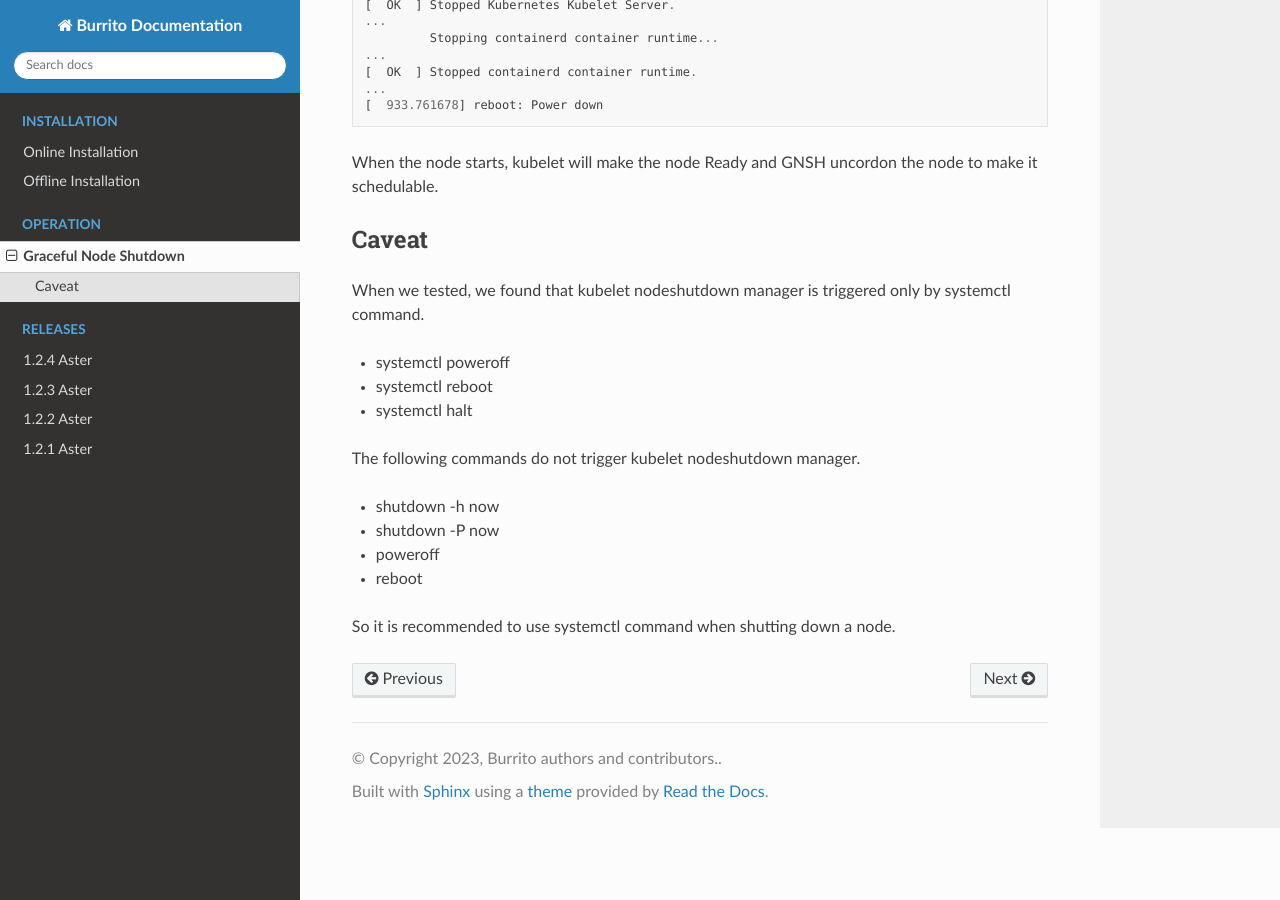
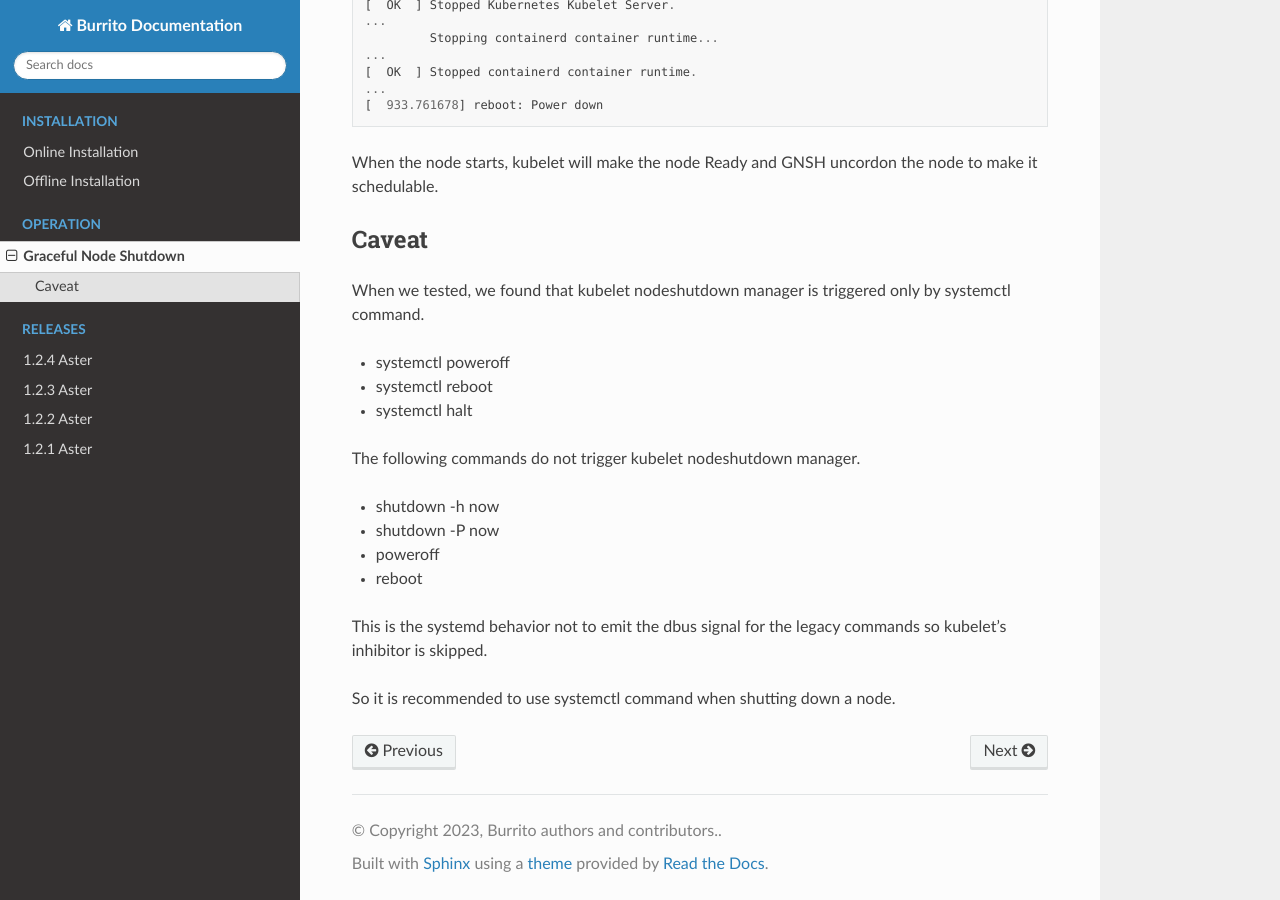
Before and after one commit to iorchard/burrito_docs, a Sphinx documentation site: the page built from source/operation/graceful_node_shutdown.rst, in a window 1280 px wide and 900 px high, scrolled down 1549 px. Built offline with Sphinx 7.4.7 and the Read the Docs theme 2.0.0, drawn with Linux system fonts in a browser that asks for light colours; pages that are not in the unit, such as notebooks, are missing from menus.

Commit message:
update graceful node shutdown document

```diff
--- a/source/operation/graceful_node_shutdown.rst
+++ b/source/operation/graceful_node_shutdown.rst
@@ -100,4 +100,7 @@ The following commands do not trigger kubelet nodeshutdown manager.
 * poweroff
 * reboot
 
+This is the systemd behavior not to emit the dbus signal for the legacy
+commands so kubelet's inhibitor is skipped.
+
 So it is recommended to use systemctl command when shutting down a node.
```
